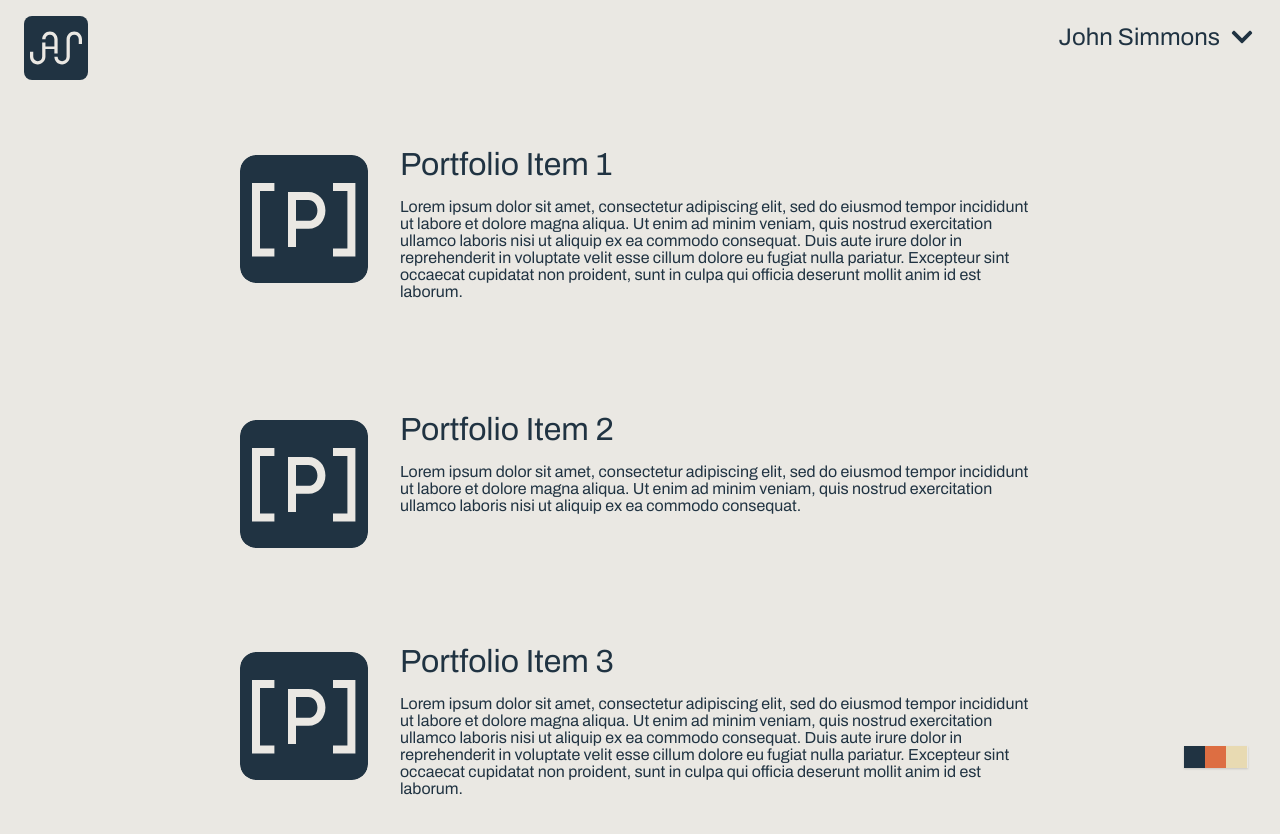
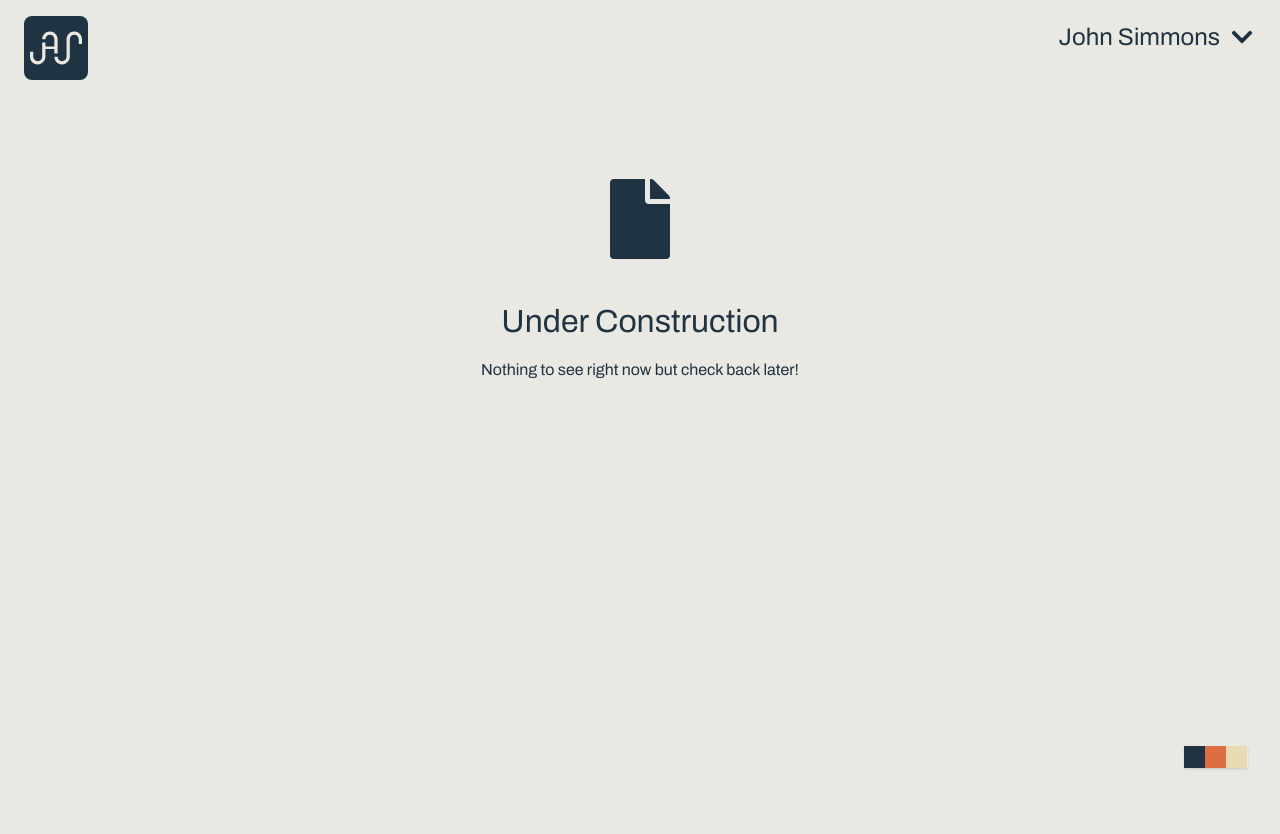
Before and after one commit to John-Simmons/portfolio, a React (Create React App) app: page / in a window 1280 px wide. Both pictures are taken after a click on the element "Portfolio". Shown: the top 834 px of the page. After the commit the page ends 800 px from the top, so only its background shows below. Built offline with nearby package versions, Linux system fonts and the light colour scheme.

Commit message:
Added under construction toggle and link to github

```diff
--- a/src/App.js
+++ b/src/App.js
@@ -15,8 +15,10 @@ class App extends Component {
 
   state = {
         isAboutOpen: true,
+        isUnderConstruction: true
     }
 
+  //open or close the about me tray
   toggleAbout = () => {
     //const stateCopy = [...this.state];
     if(this.state.isAboutOpen){
@@ -39,7 +41,8 @@ class App extends Component {
         ></AboutMe>
 
         {!this.state.isAboutOpen && (
-          <PortfolioList></PortfolioList>
+          <PortfolioList
+            isUnderConstruction={this.state.isUnderConstruction}></PortfolioList>
         )}
 
         <ColorSwatch
--- a/src/components/ColorSwatch/ColorSwatch.js
+++ b/src/components/ColorSwatch/ColorSwatch.js
@@ -4,13 +4,18 @@ const colorswatch = (props) => {
   return (
     <div className="ColorSwatch">
       <div className={props.position}>
-        <div data-tip="Designed and Built by John Simmons" className="cs-color-swatches">
+        <div data-tip="Built by John Simmons" className="cs-color-swatches">
+          <a
+            href="https://github.com/John-Simmons/portfolio"
+            target='_blank'
+            rel="noopener noreferrer">
             <div className="cs-color-swatch blue">
             </div>
             <div className="cs-color-swatch orange">
             </div>
             <div className="cs-color-swatch off-white">
             </div>
+          </a>
         </div>
       </div>
     </div>
--- a/src/components/PortfolioList/PortfolioList.js
+++ b/src/components/PortfolioList/PortfolioList.js
@@ -2,10 +2,23 @@ import React from 'react';
 import PortfolioItem from "../PortfolioItem/PortfolioItem"
 import {ReactComponent as PersadoLogo} from '../../assets/persado-logo.svg';
 
+import { FontAwesomeIcon } from '@fortawesome/react-fontawesome';
+
 const portfolioList = (props) => {
 
-return (
-    <div className="PortfolioList">
+  let portfolioList = null;
+
+  if(props.isUnderConstruction){
+    portfolioList =(
+      <div>
+          <FontAwesomeIcon className="pi-image" icon={'file'} size="5x"/>
+          <h1>Under Construction</h1>
+          <p>Nothing to see right now but check back later!</p>
+      </div>
+    );
+  } else {
+    portfolioList=(
+      <div>
         <PortfolioItem
           image={
             <PersadoLogo className="pi-image"></PersadoLogo>}
@@ -24,6 +37,14 @@ return (
           title="Portfolio Item 3"
           description="Lorem ipsum dolor sit amet, consectetur adipiscing elit, sed do eiusmod tempor incididunt ut labore et dolore magna aliqua. Ut enim ad minim veniam, quis nostrud exercitation ullamco laboris nisi ut aliquip ex ea commodo consequat. Duis aute irure dolor in reprehenderit in voluptate velit esse cillum dolore eu fugiat nulla pariatur. Excepteur sint occaecat cupidatat non proident, sunt in culpa qui officia deserunt mollit anim id est laborum."/>
       </div>
+    );
+  }
+
+
+  return (
+    <div className="PortfolioList">
+      {portfolioList}
+    </div>
   )
 }
 
```
Lines whose indentation alone changed are shown as unchanged.
